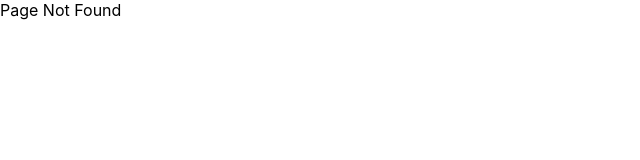
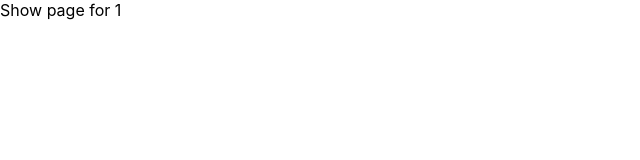
Before and after one commit to Shrey1528/box-office-app, a React (Create React App) app: page /show/1 in a window 1280 px wide. Before the commit this address had no page. Shown: the top 160 px of the page, without its empty margins (0-640 px from the left). Built offline with nearby package versions, Linux system fonts and the light colour scheme.

Commit message:
Added Page for each Show ID

```diff
--- a/src/App.jsx
+++ b/src/App.jsx
@@ -2,6 +2,7 @@
 import Home from './pages/Home';
 import Starred from './pages/Starred';
 import MainLayout from './components/MainLayout';
+import Show from './pages/Show';
 
 function App() {
   return (
@@ -11,6 +12,7 @@
           <Route path="/" element={<Home />} />
           <Route path="/starred" element={<Starred />} />
         </Route>
+        <Route path="/show/:showId" element={<Show />} />
         <Route path="*" element={<div>Page Not Found</div>} />
 
         {/* <Route path="/" element={<App />}>
--- /dev/null
+++ b/src/pages/Show.jsx
@@ -0,0 +1,9 @@
+import { useParams } from 'react-router-dom';
+
+const Show = () => {
+  const { showId } = useParams();
+
+  return <div>Show page for {showId}</div>;
+};
+
+export default Show;
```
